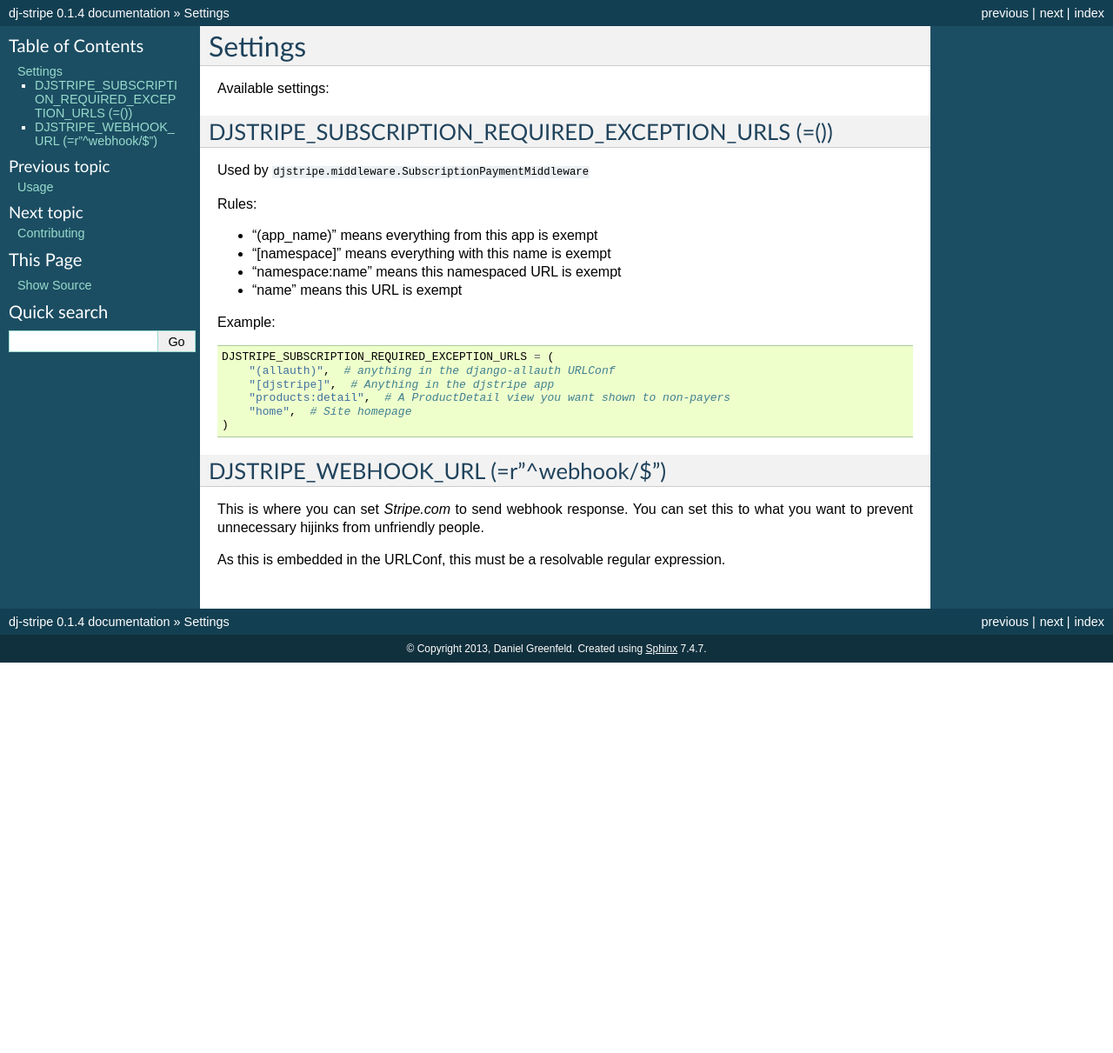
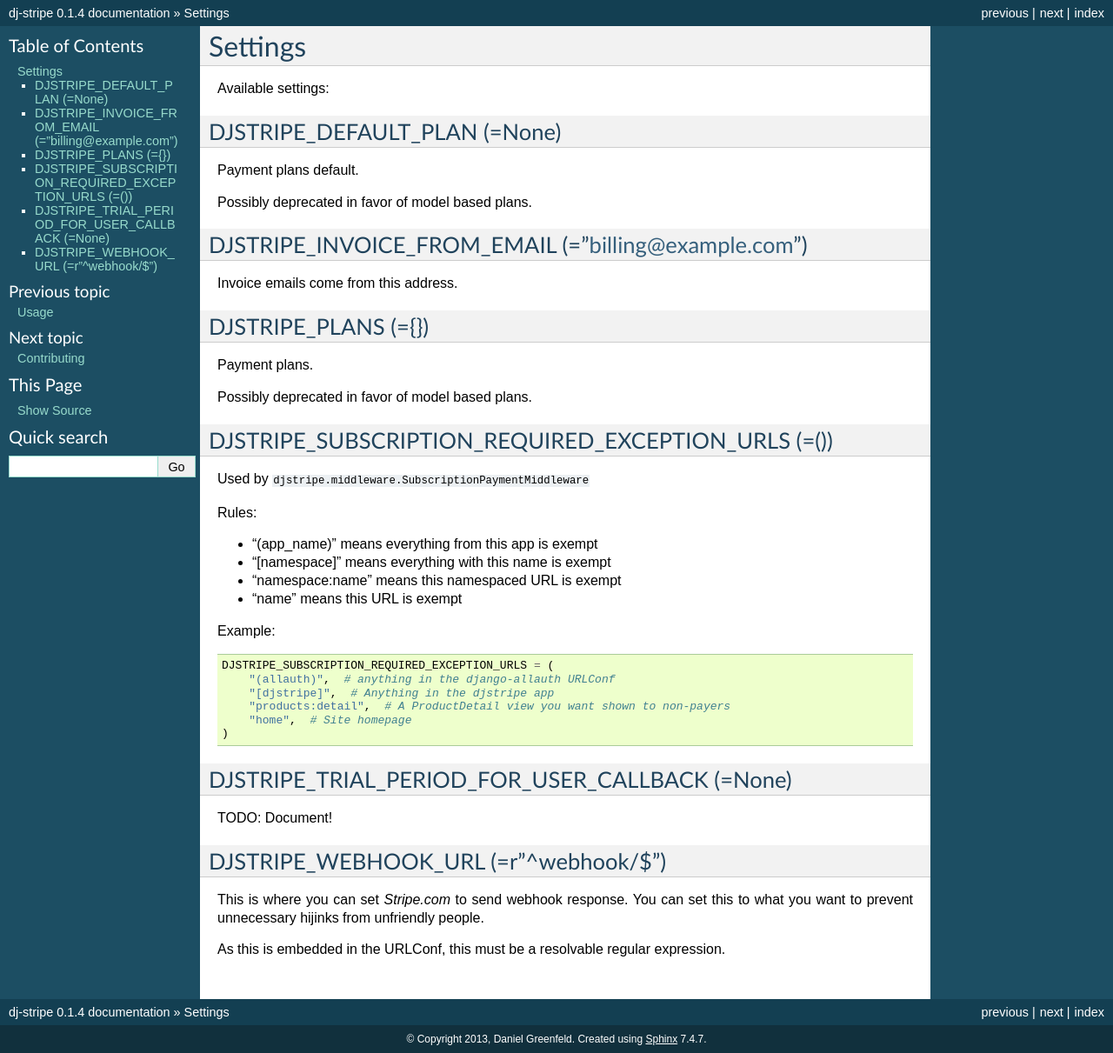
Before and after one commit to dj-stripe/dj-stripe, a Sphinx documentation site: the page built from docs/settings.rst, in a window 1280 px wide. Shown: the whole page at 87% size. Built offline with Sphinx 7.4.7, drawn with Linux system fonts in a browser that asks for light colours; before the commit the page ends 900 px from its top, so only the background shows below that.

Commit message:
All settings prefixed with DJSTRIPE (fix #8)

```diff
--- a/docs/settings.rst
+++ b/docs/settings.rst
@@ -2,6 +2,26 @@ Settings
 =========
 
 Available settings:
+
+DJSTRIPE_DEFAULT_PLAN (=None)
+-----------------------------
+
+Payment plans default.
+
+Possibly deprecated in favor of model based plans.
+
+DJSTRIPE_INVOICE_FROM_EMAIL (="billing@example.com")
+----------------------------------------------------
+
+Invoice emails come from this address.
+
+DJSTRIPE_PLANS (={})
+--------------------
+
+Payment plans.
+
+Possibly deprecated in favor of model based plans.
+
 
 DJSTRIPE_SUBSCRIPTION_REQUIRED_EXCEPTION_URLS (=())
 ---------------------------------------------------
@@ -26,6 +46,12 @@ Example:
         "home",  # Site homepage
     )
 
+DJSTRIPE_TRIAL_PERIOD_FOR_USER_CALLBACK (=None)
+------------------------------------------------
+
+TODO: Document!
+
+
 DJSTRIPE_WEBHOOK_URL (=r"^webhook/$")
 --------------------------------------
 
```
Also changed, not shown: 1 other file.
